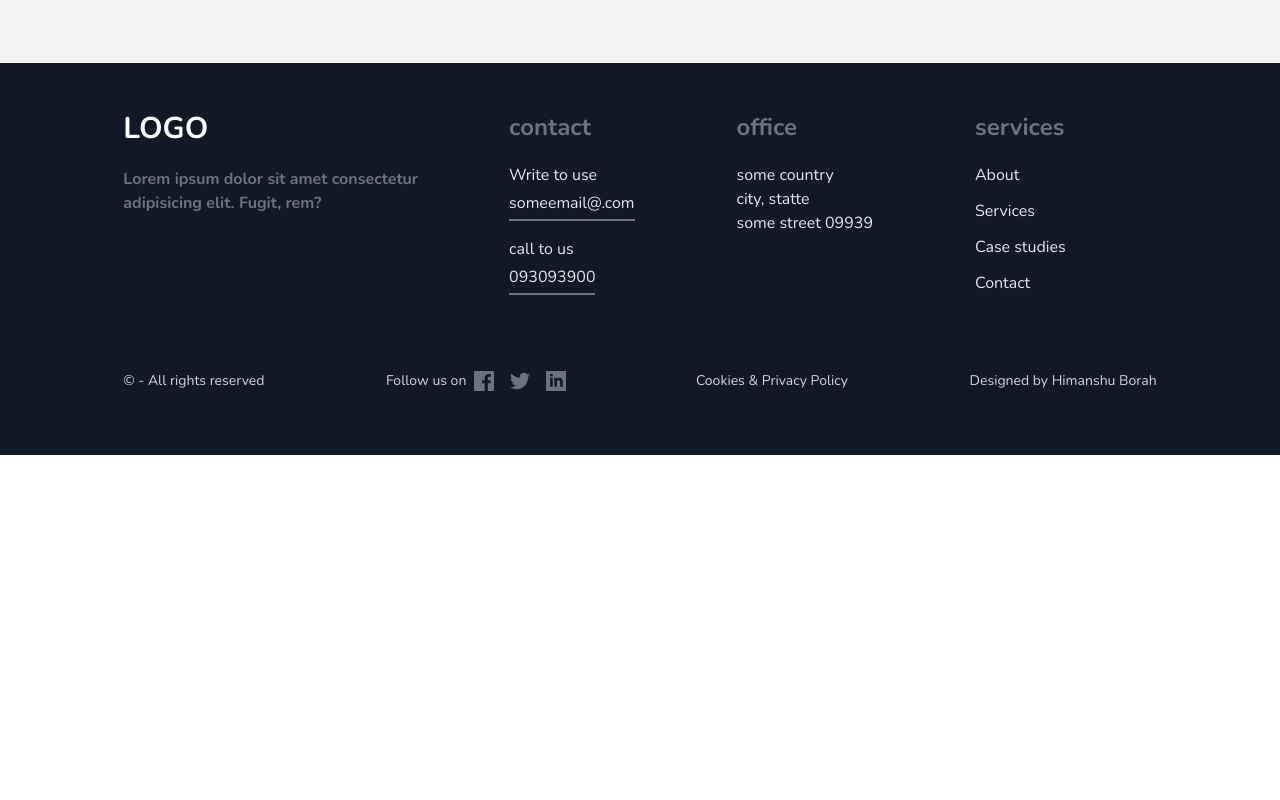
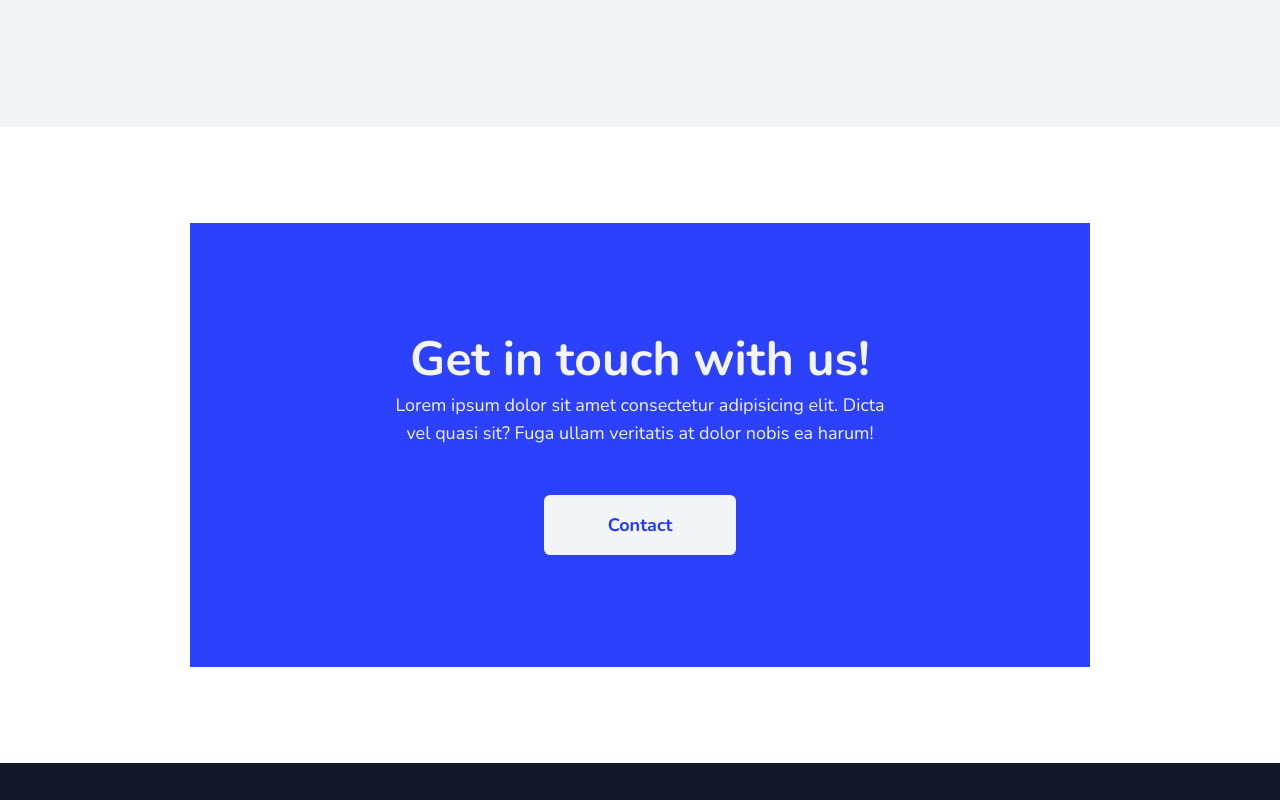
Before and after one commit to Dinesh485/project-062821, a website: page index.html in a window 1280 px wide. Shown: the part 1860-2660 px from the top of the page. Before the commit the page ends 2315 px from the top, so only its background shows below. Drawn offline with nearby package versions, Linux system fonts and the light colour scheme.

Commit message:
get in touch withus added

```diff
--- a/index.html
+++ b/index.html
@@ -176,7 +176,7 @@
     <!-- services   -->
     <section class='py-20 bg-gray-100 lg:py-44'>
         <div class="w-10/12 mx-auto max-w-[1200px] ">
-            <h1 class='text-2xl font-bold text-gray-800 md:text-3xl md:w-1/2 xl:text-4xl'>Lorem ipsum, dolor sit amet consectetur
+            <h1 class='text-2xl font-bold text-gray-800 md:text-3xl md:w-1/2 xl:text-5xl'>Lorem ipsum, dolor sit amet consectetur
                 adipisicing elit</h1>
             <p class='text-sm text-gray-500  font-bold mt-3 mb-5 lg:text-lg md:w-1/2 lg:mb-20'>Lorem ipsum dolor sit amet
                 consectetur adipisicing elit. Quas, modi?</p>
@@ -261,6 +261,14 @@
 
             </div>
 
+        </div>
+    </section>
+    <!-- get in touch  -->
+    <section class = 'py-24'>
+        <div class="max-w-[700px] w-10/12 mx-auto bg-primary bg-opacity-95 py-10 px-6 text-gray-100 text-center md:py-16 lg:py-28 lg:max-w-[900px]">
+            <h1 class = 'font-bold text-2xl mb-2 md:text-3xl lg:text-5xl '>Get in touch with us!</h1>
+            <p class = 'font-medium text-sm max-w-[500px] md:w-2/3 md:mx-auto lg:text-lg'>Lorem ipsum dolor sit amet consectetur adipisicing elit. Dicta vel quasi sit? Fuga ullam veritatis at dolor nobis ea harum!</p>
+            <a class = 'rounded-md block w-[fit-content] bg-gray-100 text-primary font-bold px-10 py-3 mt-5 mx-auto md:mt-12 lg:py-4 lg:px-16 lg:text-lg' href="#">Contact</a>
         </div>
     </section>
     <!-- footer -->
```
Also changed, not shown: build/main.css.
